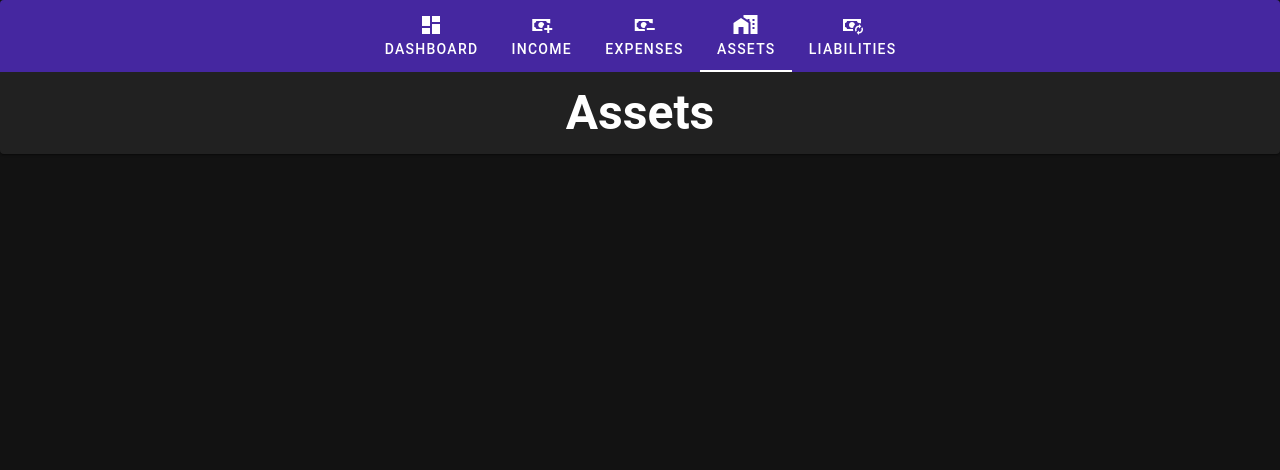
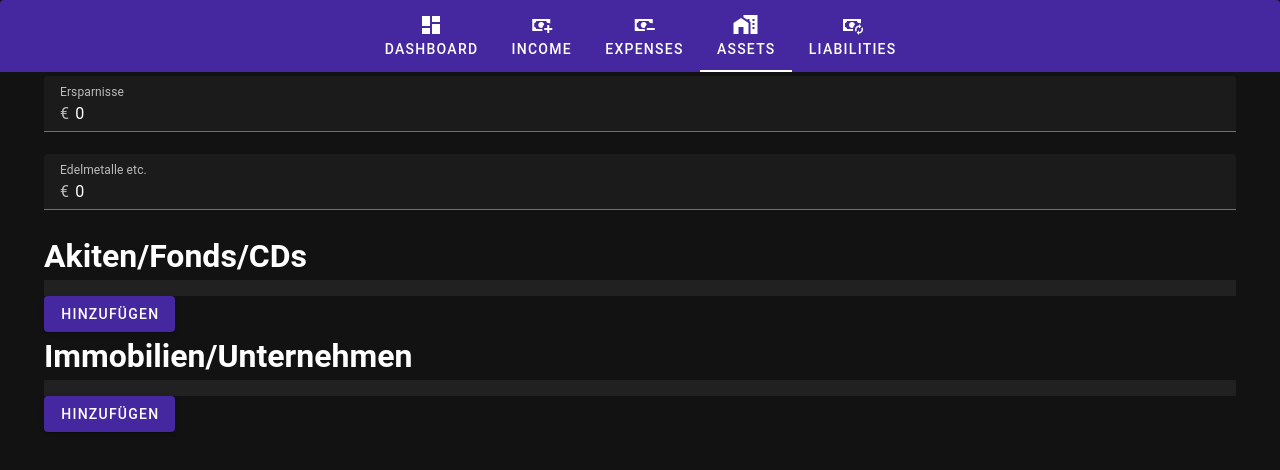
Before and after one commit to christian-stockinger/CashflowClassicGameSheet, a Vue app: page / in a window 1280 px wide. Both pictures are taken after a click on the tab "ASSETS". Shown: the top 470 px of the page. Built offline with nearby package versions, Linux system fonts and the light colour scheme.

Commit message:
feat: add Asset Tab

```diff
--- a/src/assets/scripts/GameState.js
+++ b/src/assets/scripts/GameState.js
@@ -6,7 +6,10 @@
     this.income = 0;
     this.balance = 0;
     this.immobileAndCompanies = [];
+    this.stocks = [];
     this.interest = 0;
+    this.savings = 0;
+    this.metal = 0;
 
     GameState.instance = this;
   }
@@ -14,7 +17,7 @@
   get passivIncome(){
     let total = 0;
     for (const property of this.immobileAndCompanies) {
-      total += property.value;
+      total += property.cashflow;
     }
     return Number(this.interest) + total;
   }
--- a/src/views/Assets.vue
+++ b/src/views/Assets.vue
@@ -1,10 +1,149 @@
 <template>
-  <v-container fluid>
-    <v-responsive class="align-center text-center fill-height">
-      <h1 class="text-h3 font-weight-bold">Assets</h1>
-    </v-responsive>
-  </v-container>
+  <v-app>
+    <v-container>
+      <v-row>
+        <v-text-field label="Ersparnisse" v-model="state.savings" type="number" prefix="€" :rules="[rules.required,rules.number,rules.negative]"/>
+      </v-row>
+      <v-row>
+        <v-text-field label="Edelmetalle etc." v-model="state.metal" type="number" prefix="€" :rules="[rules.number,rules.negative]"/>
+      </v-row>
+
+      <v-row>
+        <h1>Akiten/Fonds/CDs</h1>
+      </v-row>
+      <v-row>
+        <v-list width="100%">
+          <v-list-item v-for="(stock, index) in state.stocks" :key="index" :value="stock" >
+            <v-list-item-title>{{ stock.name }} {{ stock.amount }} x {{ parseFloat(stock.value).toFixed(2) }} €</v-list-item-title>
+            <template v-slot:append>
+              <v-btn
+                color="error"
+                icon="mdi-close"
+                variant="text"
+                @click="removeStock(index)"
+              />
+            </template>
+          </v-list-item>
+        </v-list>
+      </v-row>
+      <v-row>
+        <v-dialog v-model="dialogStocks" max-width="400px">
+          <template v-slot:activator="{ on }">
+            <v-btn @click="dialogStocks = !dialogStocks" color="primary">Hinzufügen</v-btn>
+          </template>
+          <v-card>
+            <v-card-title>Akiten/Fonds/CDs</v-card-title>
+            <v-card-text>
+              <v-text-field label="Name" v-model="newStockName" :rules="[rules.required]"/>
+              <v-text-field label="Anzahl der Anzeile" type="number" v-model="newStockAmount" :rules="[rules.required,rules.number,rules.negative]"/>
+              <v-text-field label="Kosten je Anteil" type="number" v-model="newStockValue" prefix="€" :rules="[rules.required,rules.number,rules.negative]"/>
+            </v-card-text>
+            <v-card-actions>
+              <v-btn @click="addStock" color="primary">Hinzufügen</v-btn>
+              <v-btn @click="dialogStocks = false" color="error">Abbrechen</v-btn>
+            </v-card-actions>
+          </v-card>
+        </v-dialog>
+      </v-row>
+
+      <v-row>
+        <h1>Immobilien/Unternehmen</h1>
+      </v-row>
+      <v-row>
+        <v-list width="100%">
+          <v-list-item v-for="(property, index) in state.immobileAndCompanies" :key="index" :value="property" >
+            <v-list-item-title>{{ property.name }} {{ parseFloat(property.cashflow).toFixed(2) }} €</v-list-item-title>
+            <template v-slot:append>
+              <v-btn
+                color="error"
+                icon="mdi-close"
+                variant="text"
+                @click="removeProperty(index)"
+              />
+            </template>
+          </v-list-item>
+        </v-list>
+      </v-row>
+      <v-row>
+        <v-dialog v-model="dialogProperty" max-width="400px">
+          <template v-slot:activator="{ on }">
+            <v-btn @click="dialogProperty = !dialogProperty" color="primary">Hinzufügen</v-btn>
+          </template>
+          <v-card>
+            <v-card-title>Neue Immobilie/Unternehmen</v-card-title>
+            <v-card-text>
+              <v-text-field label="Name" v-model="newPropertyName" :rules="[rules.required]"/>
+              <v-text-field label="Cashflow" type="number" v-model="newPropertyCashflow" prefix="€" :rules="[rules.required,rules.number,rules.negative]"/>
+              <v-text-field label="Anzahlung" type="number" v-model="newPropertyDeposit" prefix="€" :rules="[rules.required,rules.number,rules.negative]"/>
+              <v-text-field label="Kosten" type="number" v-model="newPropertyCost" prefix="€" :rules="[rules.required,rules.number,rules.negative]"/>
+              <v-text-field label="Hypothek" type="number" v-model="newPropertyMortgage" prefix="€" :rules="[rules.required,rules.number,rules.negative]"/>
+            </v-card-text>
+            <v-card-actions>
+              <v-btn @click="addProperty" color="primary">Hinzufügen</v-btn>
+              <v-btn @click="dialogProperty = false" color="error">Abbrechen</v-btn>
+            </v-card-actions>
+          </v-card>
+        </v-dialog>
+      </v-row>
+    </v-container>
+  </v-app>
 </template>
 
-<script setup>
+<script>
+export default {
+  data() {
+    return {
+      state: this.gamestate,
+      dialogStocks: false,
+      dialogProperty: false,
+      newStockName: '',
+      newStockAmount: 0,
+      newStockValue: 0,
+      newPropertyName: '',
+      newPropertyCashflow: 0,
+      newPropertyDeposit: 0,
+      newPropertyCost: 0,
+      newPropertyMortgage: 0,
+      rules: {
+        required: value => !!value || 'Required.',
+        number: value => !isNaN(value) || 'Zahl eingeben',
+        negative: value => Number(value) >= 0 || 'Zahl muss positiv sein',
+      }
+    };
+  },
+  methods: {
+    addProperty() {
+      this.state.immobileAndCompanies.push({
+        name: this.newPropertyName,
+        cashflow: this.newPropertyCashflow,
+        deposit: this.newPropertyDeposit,
+        cost: this.newPropertyCost,
+        mortage: this.newPropertyMortgage
+      });
+      this.newPropertyName = '';
+      this.newPropertyCashflow = 0;
+      this.newPropertyDeposit = 0;
+      this.newPropertyCost = 0;
+      this.newPropertyMortgage = 0;
+      this.dialogProperty = false;
+    },
+    removeProperty(index) {
+      this.state.immobileAndCompanies.splice(index, 1);
+    },
+    addStock() {
+      this.state.stocks.push({
+        name: this.newStockName,
+        amount: this.newStockAmount,
+        value: this.newStockValue,
+      });
+      this.newStockName = '';
+      this.newStockAmount = 0;
+      this.newStockValue = 0;
+      this.dialogStocks = false;
+    },
+    removeStock(index) {
+      this.state.stocks.splice(index, 1);
+    },
+  },
+};
 </script>
--- a/src/views/Income.vue
+++ b/src/views/Income.vue
@@ -6,43 +6,6 @@
       </v-row>
       <v-row>
           <v-text-field label="Zinsen/Dividenden" v-model="state.interest" type="number" prefix="€" :rules="[rules.number,rules.negative]"/>
-      </v-row>
-      <v-row>
-        <h1>Immobilien/Unternehmen</h1>
-      </v-row>
-      <v-row>
-        <v-list width="100%">
-          <v-list-item v-for="(property, index) in state.immobileAndCompanies" :key="index" :value="property" >
-            <v-list-item-title v-text="property.name"/>
-            <v-list-item-subtitle v-text="property.value"/>
-            <template v-slot:append>
-              <v-btn
-                color="error"
-                icon="mdi-close"
-                variant="text"
-                @click="removeProperty(index)"
-              />
-            </template>
-          </v-list-item>
-        </v-list>
-      </v-row>
-      <v-row>
-          <v-dialog v-model="dialog" max-width="400px">
-            <template v-slot:activator="{ on }">
-              <v-btn @click="dialog = !dialog" color="primary">Hinzufügen</v-btn>
-            </template>
-            <v-card>
-              <v-card-title>Neue Immobilie/Unternehmen</v-card-title>
-              <v-card-text>
-                <v-text-field label="Name" v-model="newPropertyName" :rules="[rules.required]"/>
-                <v-text-field label="Cashflow" type="number" v-model="newPropertyValue" prefix="€" :rules="[rules.required,rules.number,rules.negative]"/>
-              </v-card-text>
-              <v-card-actions>
-                <v-btn @click="addProperty" color="primary">Hinzufügen</v-btn>
-                <v-btn @click="dialog = false" color="error">Abbrechen</v-btn>
-              </v-card-actions>
-            </v-card>
-          </v-dialog>
       </v-row>
     </v-container>
   </v-app>
@@ -53,9 +16,6 @@
   data() {
     return {
       state: this.gamestate,
-      dialog: false,
-      newPropertyName: '',
-      newPropertyValue: '0,00',
       rules: {
         required: value => !!value || 'Required.',
         number: value => !isNaN(value) || 'Zahl eingeben',
@@ -63,23 +23,5 @@
       }
     };
   },
-  methods: {
-    addProperty() {
-      this.state.immobileAndCompanies.push({
-        name: this.newPropertyName,
-        value: this.newPropertyValue
-      });
-      this.newPropertyName = '';
-      this.newPropertyValue = 0;
-      this.dialog = false;
-    },
-    removeProperty(index) {
-      this.state.immobileAndCompanies.splice(index, 1);
-    },
-  },
 };
 </script>
-
-<style>
-/* Add custom styles here if needed */
-</style>
```
